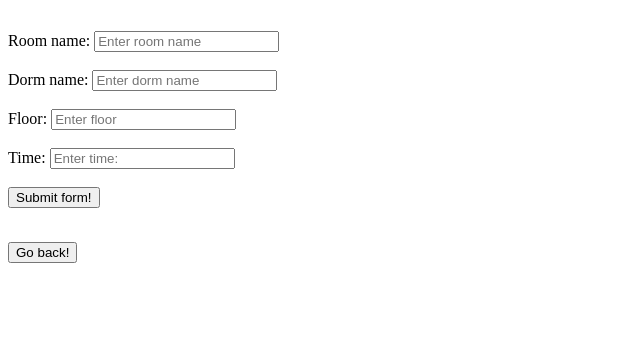
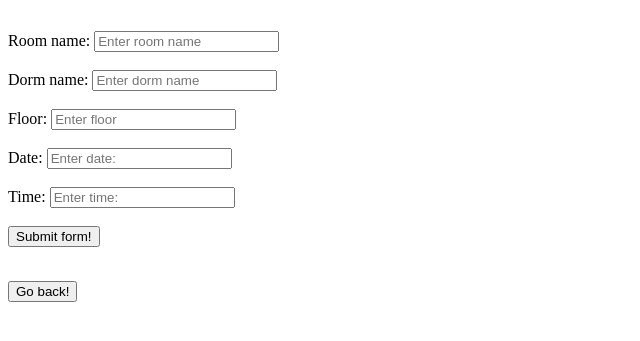
Before and after one commit to gechoe/CommonRoom, a website: page website/public/reservationAddForm.html in a window 1280 px wide. Shown: the part 87-428 px from the top of the page, without its empty margins (0-640 px from the left). Drawn offline with Linux system fonts and the light colour scheme.

Commit message:
Update reservationAddForm.html

```diff
--- a/website/public/reservationAddForm.html
+++ b/website/public/reservationAddForm.html
@@ -13,6 +13,9 @@
 
             <br><label for="floor">Floor: </label>
             <input type="text" placeholder="Enter floor" name="floor" required></br>
+
+            <br><label for="date">Date: </label>
+            <input type="text" placeholder="Enter date: " name="date" required></br>
 
             <br><label for="time">Time: </label>
             <input type="text" placeholder="Enter time: " name="time" required></br>
```
